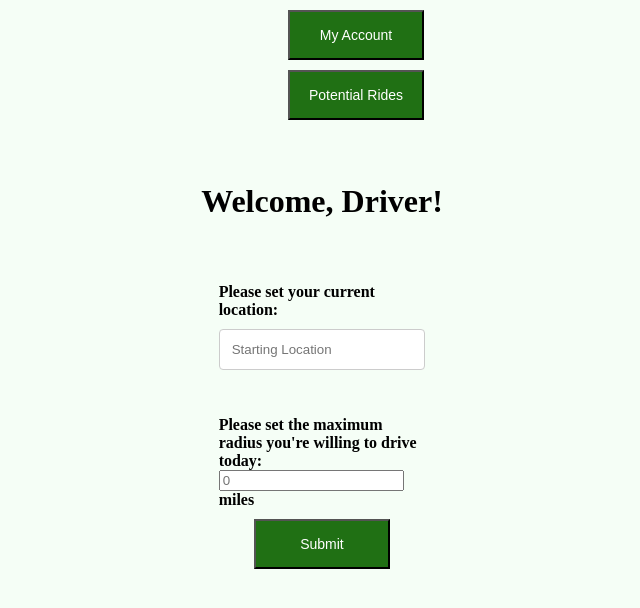
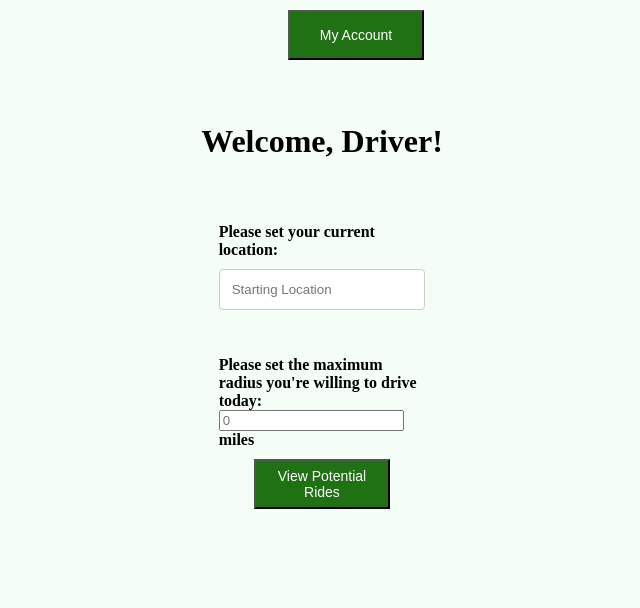
Before and after one commit to estefania-ai/487-ESAARI, a Flask app: page /potential/ in a window 1280 px wide. Shown: the top 608 px of the page, without its empty margins (318-958 px from the left). Run offline with Flask 2, Linux system fonts and the light colour scheme.

Commit message:
its linked with accounts

```diff
--- a/app.py
+++ b/app.py
@@ -156,13 +156,20 @@ def loginnext():
   if request.method=="GET":
     return render_template('requestride.html')
   if request.method=="POST":
-    return redirect(url_for('selectdriver'))
+    if request.form.get("rideraccount"):
+      return redirect(url_for('rideraccount'))
+    if request.form.get("request_ride"):
+      return redirect(url_for('selectdriver'))
 
 @app.route('/potential/', methods=['POST', "GET"])
 def potential():
   if request.method=="GET":
     return render_template('potentialride.html')
   if request.method=="POST":
+    if request.form.get("dr"):
+      return redirect(url_for('driveraccount'))
+    if request.form.get("request_ride"):
+      return redirect(url_for('selectrider'))
     return redirect(url_for('selectrider'))
 
 @app.route('/chooserider/', methods=['POST', "GET"])
@@ -186,6 +193,7 @@ def selectdriver():
   if request.method=="POST":
     return redirect(url_for('confirmride'))
 
+
 @app.route('/confirmride/', methods=['POST', "GET"])
 def confirmride():
   if request.method=="GET":
@@ -198,8 +206,23 @@ def ratedriver():
   if request.method=="GET":
     return render_template('rateride.html')
   if request.method=="POST":
-    pass
+    return redirect(url_for('loginnext'))
 
+
+@app.route('/driveraccount/', methods=['POST', "GET"])
+def driveraccount():
+  if request.method=="GET":
+    return render_template('driveraccount.html')
+  if request.method=="POST":
+    return redirect(url_for('potential'))
+
+
+@app.route('/rideraccount/', methods=['POST', "GET"])
+def rideraccount():
+  if request.method=="GET":
+    return render_template('rideraccount.html')
+  if request.method=="POST":
+    return redirect(url_for('loginnext'))
 
 if __name__ == "__main__":
   app.run(debug=True)
--- a/templates/chooserider.html
+++ b/templates/chooserider.html
@@ -2,8 +2,10 @@
 {% block head %}
 <title>CHOOSE RIDER</title> <!--This title shows up on the browser tab-->
 {% endblock %}
+{% block body %}
 <h1>CHOOSE A RIDER</h1>
 <div class= "wrapper">
+  <form action="{{ url_for('selectrider')}}" method="POST" class="content" >
 <select size="5" class="driverlist">
   <option>Destination: 1.7 mi away 3333 South State Street, Chicago, IL 60616   ETA:8min    Ride Sharing   $14.34</option>
     <option>Destination: 1.8 mi away 3201 South State Street, Chicago, IL 60616   ETA:9min    Ride Sharing   $19.34</option>
@@ -12,6 +14,7 @@
     <option>Destination: 0.9 mi away 1200 Lake Shore Drive, Chicago, IL 60605   ETA:3min                   $24.98</option>
 </select>
 <button type="submit" value="ACCEPTREQUEST">ACCEPT REQUEST</button>
+</form>
   </div>
 </div>
 {% endblock %}
--- a/templates/potentialride.html
+++ b/templates/potentialride.html
@@ -8,19 +8,16 @@
 <div class="content">
     <div class = "wrapper">
         <!--This button should lead to the driver account page-->
-      <form action="{{ url_for('driveraccount')}}" method="POST" class="content" >
-          <button type="submit" value="driveraccount">My Account</button>
+      <form action="{{ url_for('potential')}}" method="POST" class="content" >
+        <button type="submit" name="dr" value="dr">My Account</button>
       </form>
-      <!--This button should lead to potential rides page (current page)-->
-      <form action="{{ url_for('potentialride')}}" method="POST" class="content" >
-          <button type="submit" value="choose_rider">Potential Rides</button>
-      </form>
+
     </div>
   </div>
 <h1>Welcome, Driver!</h1>
 <div class="content">
     <div class = "wrapper">
-    <form action="/" method="POST" class="content" >
+    <form action="{{ url_for('potential')}}" method="POST" class="content" >
         <b>Please set your current location:</b>
         <br>
         <input type="text" name="Current Location" id="driverStartingLocation" placeholder="Starting Location">
@@ -32,7 +29,7 @@
         <input type="number" name="Driver Radius" id="driverRadius" placeholder="0">
         <b>miles</b>
         <br>
-        <button type="submit" value="driverLocation">Submit</button>
+        <button type="submit" name="driverLocation" value="driverLocation">View Potential Rides</button>
     </form>
     </div>
 </div>
--- a/templates/rateride.html
+++ b/templates/rateride.html
@@ -8,7 +8,7 @@
 <h1>Rate Your Driver</h1>
 <div class="content">
     <div class = "wrapper">
-<form action="{{ url_for('')}}" method="POST" class="content" >
+<form action="{{ url_for('ratedriver')}}" method="POST" class="content" >
     <b>How would you rate your ride today?</b>
     <input type="radio" name="driverRideRating" value="1star">1
     <input type="radio" name="driverRideRating" value="2star">2
```
Also changed, not shown: templates/driveraccount.html (+3 -6 lines), templates/requestride.html (+4 -8 lines), templates/rideraccount.html (+2 -5 lines).
